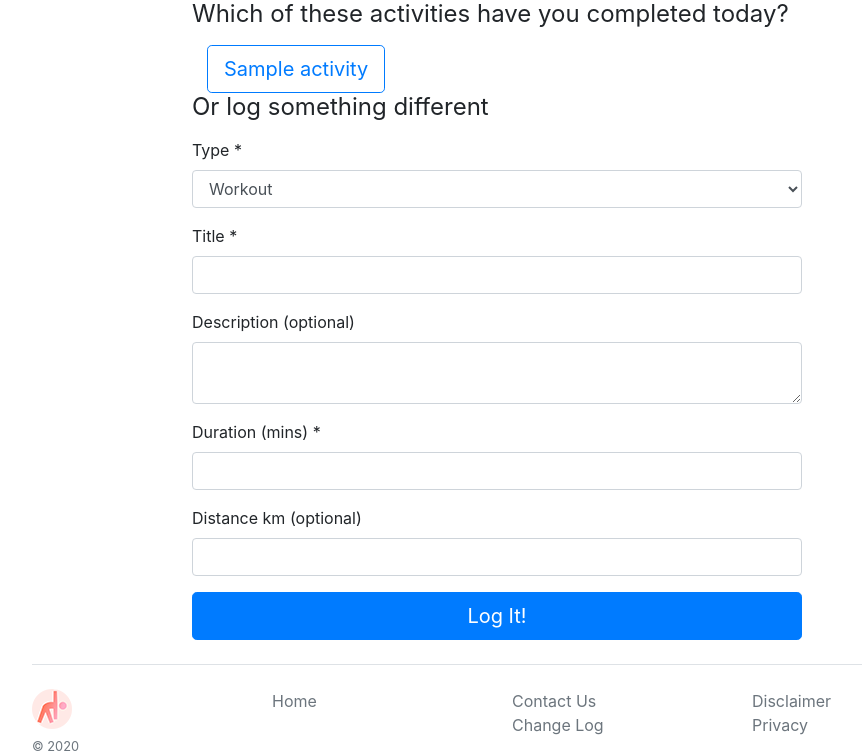
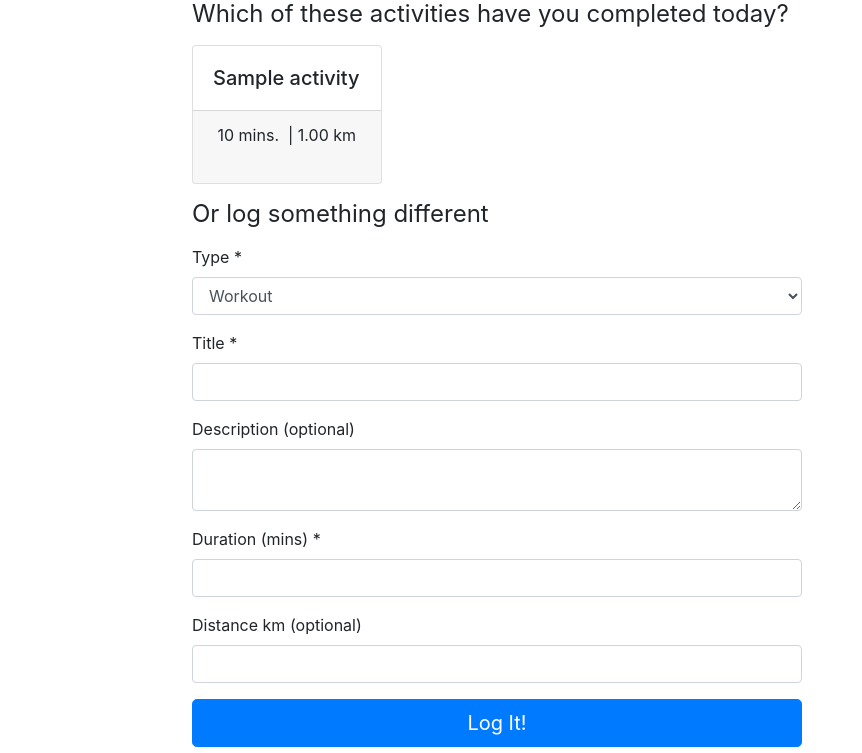
Before and after one commit to ErinClaudio/log-my-exercise, a Flask app: page /index in a window 1280 px wide. Shown: the part 66-819 px from the top of the page, without its empty margins (143-1005 px from the left). Run offline with Flask 2, Linux system fonts and the light colour scheme; a user stored in the database is signed in; tables that the repository leaves empty hold one stand-in row (values such as "Sample post"); parts of the project's set-up code (start-up, migrations or seed data) failed here and were passed over; some libraries are stand-ins or nearby versions.

Commit message:
added icons to log page

```diff
--- a/app/main/__init__.py
+++ b/app/main/__init__.py
@@ -1,8 +1,11 @@
 import os
+
 from flask import Blueprint
 
 bp = Blueprint('main', __name__)
 ACTIVITIES_LOOKUP = {1: 'Workout', 2: 'Yoga', 3: 'Bicycle Ride', 4: 'Run', 5: 'Walk'}
+ICONS_LOOKUP = {1: "fas fa-dumbbell", 2: "fas fa-spa", 3: "fas fa-biking", 4: "fas fa-running", 5: "fas fa-shoe-prints",
+                6: "fas fa-swimmer"}
 
 from app.main import routes
 
--- a/app/main/routes.py
+++ b/app/main/routes.py
@@ -8,7 +8,8 @@ from sqlalchemy import desc, and_
 
 from app import db
 from app.auth.forms import StravaIntegrationForm
-from app.main import ACTIVITIES_LOOKUP
+from app.main import ACTIVITIES_LOOKUP, ICONS_LOOKUP
+from app.services.charting import ACTIVITY_COLOR_LOOKUP
 from app.main import bp
 from app.main.forms import ActivityForm, EditProfileForm
 from app.models import Activity, RegularActivity, User, StravaAthlete
@@ -70,6 +71,7 @@ def index():
         return redirect(url_for('main.index'))
 
     return render_template('index.html', title='Home', form=form, regular_activities=activities,
+                           icons=ICONS_LOOKUP, colors=ACTIVITY_COLOR_LOOKUP,
                            form_url=url_for('main.index'))
 
 
@@ -215,6 +217,7 @@ def log_activity(activity_id):
     activity.set_local_time(request.args.get('local_time'), request.args.get('tz'))
     db.session.add(activity)
     db.session.commit()
+
     if current_app.config['CALL_STRAVA_API']:
         # first check to see if this user is integrated with strava or not
         strava_athlete = StravaAthlete.query.filter_by(user_id=current_user.get_id(), is_active=1).first()
@@ -225,9 +228,10 @@ def log_activity(activity_id):
     return redirect(url_for('main.index'))
 
 
-@bp.route('/exercise_log', methods=['GET'])
+@bp.route('/exercise_log/', defaults={'offset': 0}, methods=['GET'])
+@bp.route('/exercise_log/<int:offset>', methods=['GET'])
 @login_required
-def exercise_log():
+def exercise_log(offset):
     """
     shows the history of all activities performed by the user
     newest activity is shown first
@@ -262,11 +266,13 @@ def delete_activity(activity_id):
     db.session.commit()
     flash('Deleted the activity')
 
-    activities = Activity.query.filter_by(user_id=current_user.get_id()).order_by(desc(Activity.timestamp))
+    return redirect(url_for('main.exercise_log'))
 
-    return render_template('activity/view_log.html',
-                           user=user, activities=activities,
-                           activities_lookup=ACTIVITIES_LOOKUP, title="View Exercise Log")
+    #activities = Activity.query.filter_by(user_id=current_user.get_id()).order_by(desc(Activity.timestamp))
+
+    #return render_template('activity/view_log.html',
+     #                      user=user, activities=activities,
+     #                      activities_lookup=ACTIVITIES_LOOKUP, title="View Exercise Log")
 
 
 @bp.route('/about', methods=['GET'])
--- a/app/templates/index.html
+++ b/app/templates/index.html
@@ -49,12 +49,20 @@
         </div>
         <div class="row">
             <div class="col-md-8 mx-auto">
+                <div class="card-columns">
                     {% for activity in regular_activities %}
-                        <div class="col">
-                            <a class="btn btn-outline-primary btn-lg" role="button"
-                               href="{{ url_for('main.log_activity', activity_id=activity.id) }}">{{ activity.title }} </a>
+                        <div class="card mb-3" style="background-color: {{ colors[activity.type] }}">
+                            <div class="card-body">
+                                <h5 class="card-text">{{ activity.title }}</h5>
+                            </div>
+                            <div class="card-footer">
+                                <i class="{{ icons[activity.type] }}"></i>&nbsp;{{ activity.duration }} mins.{% if activity.distance %}
+                                &nbsp;|&nbsp;{{ activity.distance | round(2) }} km {%  endif %}
+                                <a href="{{ url_for('main.log_activity', activity_id=activity.id) }}" class="stretched-link">&nbsp;</a>
+                            </div>
                         </div>
                     {% endfor %}
+                </div>
             </div>
         </div>
     {% else %}
```
Also changed, not shown: app/tests/test_activities.py (+3 -3 lines), app/tests/test_front_end.py (+1 -1 lines), app/tests/test_views.py (+1 -1 lines). Lines whose indentation alone changed are shown as unchanged.
